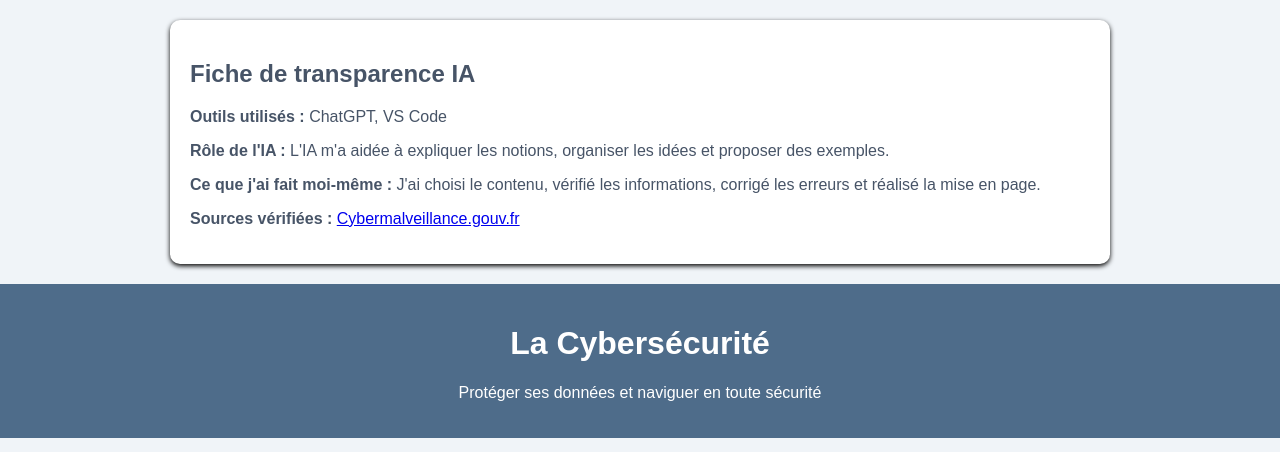
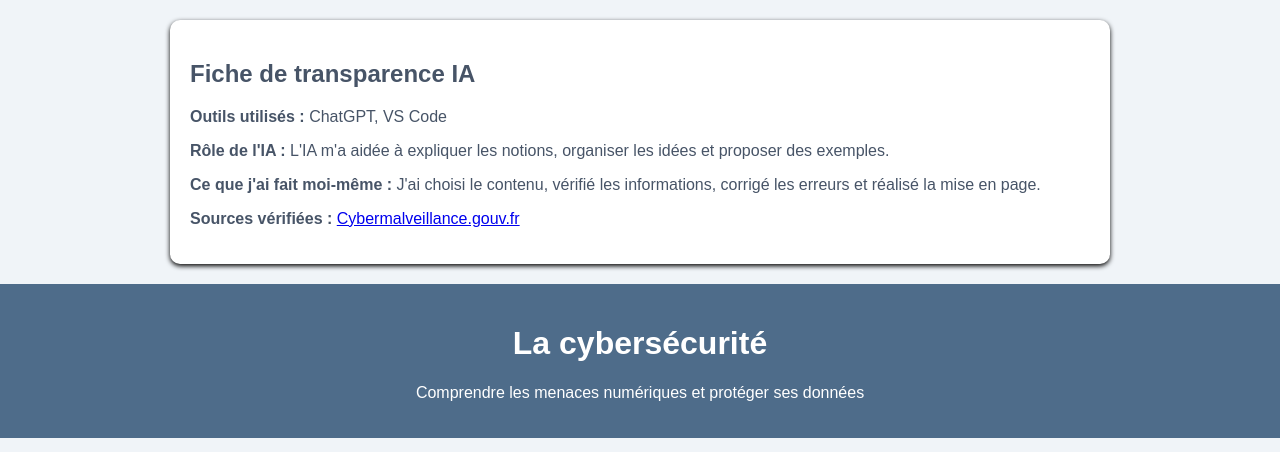
Before and after one commit to onsmami/portfolio_numerique, a plain HTML site: page cybersecurite.html in a window 1280 px wide. Shown: the top 452 px of the page. Drawn offline with Linux system fonts and the light colour scheme.

Commit message:
Update cybersecurite.html

```diff
--- a/cybersecurite.html
+++ b/cybersecurite.html
@@ -19,8 +19,8 @@
 </section>
   <body>
     <header>
-    <h1>La Cybersécurité</h1>
-    <p>Protéger ses données et naviguer en toute sécurité</p>
+      <h1>La cybersécurité</h1>
+      <p>Comprendre les menaces numériques et protéger ses données</p>
     </header>
     <img
       src="medias/cybersecurite.png"
```
